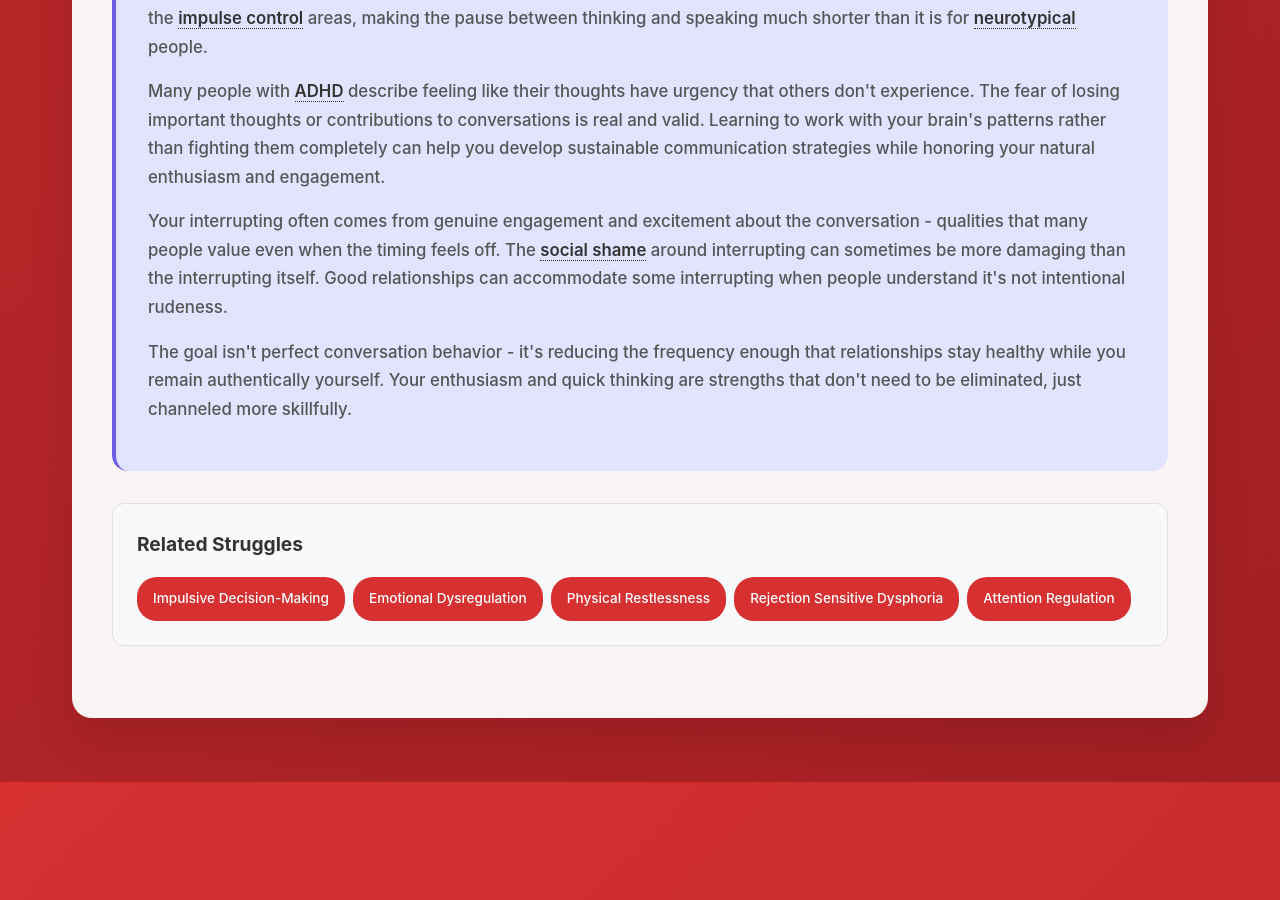
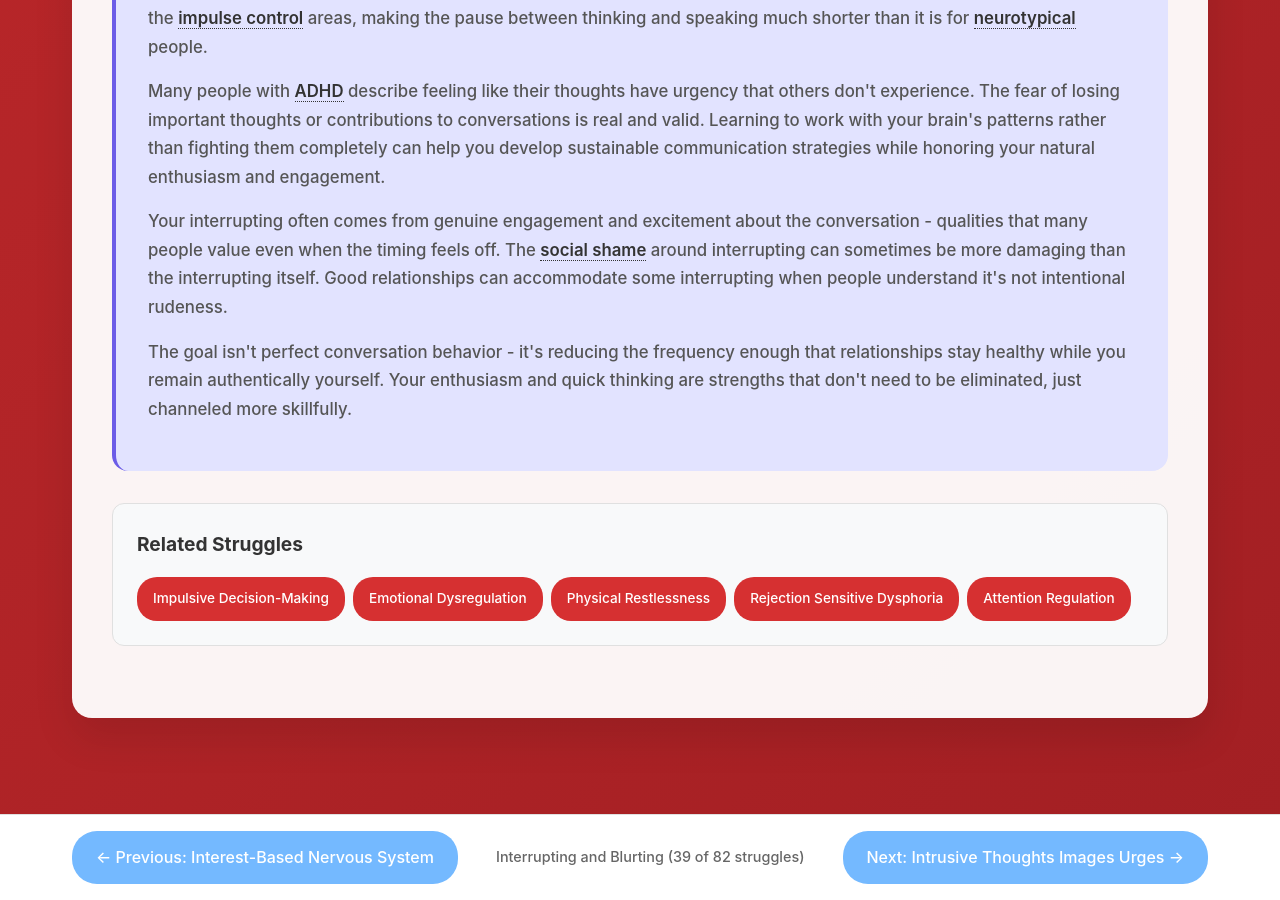
Before and after one commit to neurodivergent-survival-guide/neurodivergent-survival-guide, a Jekyll site: the page built from struggles/interrupting-and-blurting.html, in a window 1280 px wide and 900 px high, scrolled down 3443 px. Built offline with Jekyll 4.4.1, drawn with Linux system fonts in a browser that asks for light colours; before the commit the page ends 4225 px from its top, so only the background shows below that.

Commit message:
Update interrupting-and-blurting.html

```diff
--- a/struggles/interrupting-and-blurting.html
+++ b/struggles/interrupting-and-blurting.html
@@ -1,6 +1,7 @@
 ---
-layout: default
+layout: struggle
 title: "Interrupting and Blurting"
+slug: interrupting-and-blurting
 ---
 <!-- struggles/interrupting-and-blurting.html -->
 <style>
```
